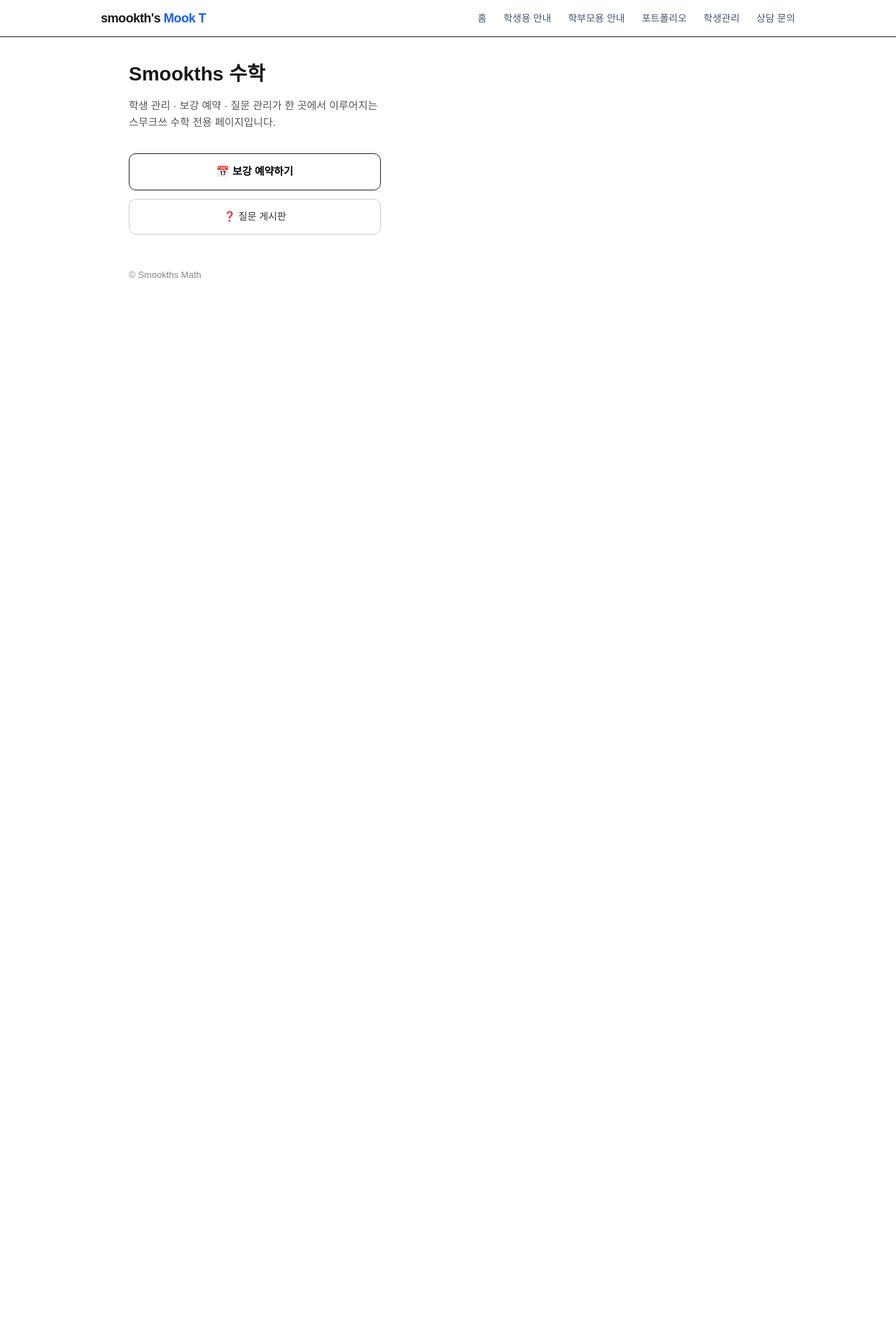
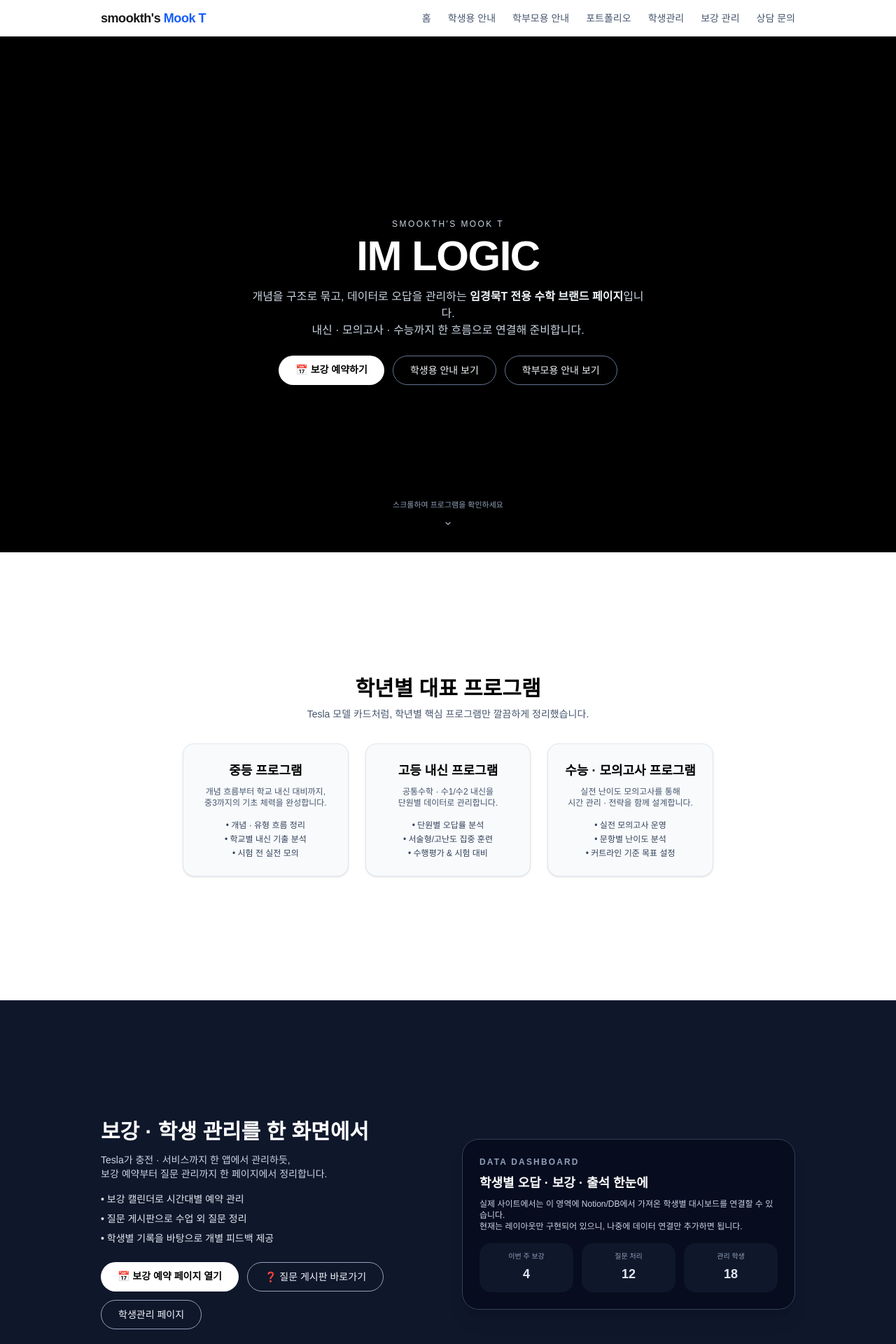
Before and after one commit to kmlim0407/antigravity-linux, a Next.js app in the folder front/: page / in a window 1280 px wide. Shown: the top 1920 px of the page at 70% size. Before the commit the page ends 853 px from the top, so only its background shows below. Built offline with nearby package versions, Linux system fonts and the light colour scheme.

Commit message:
Tesla-style main page + add makeup nav

```diff
--- a/front/app/layout.tsx
+++ b/front/app/layout.tsx
@@ -28,6 +28,9 @@ export default function RootLayout({ children }: { children: ReactNode }) {
                 포트폴리오
               </a>
               <a href="/student-manage" className="hover:text-neutral-900">학생관리</a>
+              <a href="/makeup" className="hover:text-blue-600">
+                보강 관리
+              </a>
               <a href="/#contact" className="hover:text-blue-600">
                 상담 문의
               </a>
--- a/front/app/page.tsx
+++ b/front/app/page.tsx
@@ -1,94 +1,232 @@
 export default function HomePage() {
   return (
-    <main
-      style={{
-        minHeight: "100vh",
-        padding: "32px 24px",
-        boxSizing: "border-box",
-        maxWidth: "960px",
-        margin: "0 auto",
-      }}
-    >
-      {/* 제목 */}
-      <h1
-        style={{
-          fontSize: "28px",
-          fontWeight: 800,
-          marginBottom: "12px",
-        }}
-      >
-        Smookths 수학
+    <main className="bg-black text-white">
+      {/* SECTION 1 – 브랜드 메인 (Tesla Hero 느낌) */}
+      <section className="relative flex h-[92vh] min-h-[640px] flex-col items-center justify-between pt-24">
+        {/* 가운데 텍스트 */}
+        <div className="flex flex-1 flex-col items-center justify-center text-center px-4">
+          <p className="mb-2 text-xs font-medium tracking-[0.2em] text-slate-300 uppercase">
+            SMOOKTH&apos;S MOOK T
+          </p>
+          <h1 className="text-4xl font-semibold tracking-tight md:text-6xl">
+          IM LOGIC
           </h1>
-
-      {/* 소개 */}
-      <p
-        style={{
-          fontSize: "15px",
-          color: "#555",
-          marginBottom: "32px",
-          lineHeight: 1.6,
-        }}
-      >
-        학생 관리 · 보강 예약 · 질문 관리가 한 곳에서 이루어지는
+          <p className="mt-4 max-w-xl text-sm text-slate-300 md:text-base">
+            개념을 구조로 묶고, 데이터로 오답을 관리하는{" "}
+            <span className="font-semibold text-slate-100">
+              임경묵T 전용 수학 브랜드 페이지
+            </span>
+            입니다.
             <br />
-        스무크쓰 수학 전용 페이지입니다.
+            내신 · 모의고사 · 수능까지 한 흐름으로 연결해 준비합니다.
           </p>
 
-      {/* 🔥 핵심 버튼 영역 */}
-      <section
-        style={{
-          display: "flex",
-          flexDirection: "column",
-          gap: "12px",
-          maxWidth: "360px",
-        }}
-      >
-        {/* 보강 예약 */}
+          {/* CTA 버튼들 */}
+          <div className="mt-6 flex flex-wrap justify-center gap-3 text-sm">
             <a
               href="/makeup"
-          style={{
-            display: "block",
-            padding: "14px 16px",
-            borderRadius: "10px",
-            border: "1px solid #222",
-            textDecoration: "none",
-            fontSize: "15px",
-            fontWeight: 600,
-            color: "#000",
-            textAlign: "center",
-          }}
+              className="rounded-full bg-white px-6 py-2.5 font-semibold text-black shadow hover:bg-slate-100"
             >
               📅 보강 예약하기
             </a>
+            <a
+              href="/students"
+              className="rounded-full border border-slate-500 px-6 py-2.5 text-slate-100 hover:border-slate-300"
+            >
+              학생용 안내 보기
+            </a>
+            <a
+              href="/parents"
+              className="rounded-full border border-slate-500 px-6 py-2.5 text-slate-100 hover:border-slate-300"
+            >
+              학부모용 안내 보기
+            </a>
+          </div>
+        </div>
 
-        {/* 기존에 쓰던 다른 페이지들용 예시 버튼 */}
+        {/* 하단 작은 텍스트 */}
+        <div className="mb-6 flex flex-col items-center gap-2 text-[11px] text-slate-400">
+          <p>스크롤하여 프로그램을 확인하세요</p>
+          <span className="animate-bounce text-lg">⌄</span>
+        </div>
+      </section>
+
+      {/* SECTION 2 – 중·고등 학년별 프로그램 (Tesla 모델 카드 느낌) */}
+      <section className="flex min-h-[80vh] flex-col justify-center bg-white text-black">
+        <div className="mx-auto flex max-w-5xl flex-col gap-8 px-4 py-16">
+          <header className="text-center">
+            <h2 className="text-2xl font-semibold md:text-3xl">
+              학년별 대표 프로그램
+            </h2>
+            <p className="mt-2 text-sm text-slate-600">
+              Tesla 모델 카드처럼, 학년별 핵심 프로그램만 깔끔하게 정리했습니다.
+            </p>
+          </header>
+
+          <div className="grid gap-6 md:grid-cols-3">
+            {/* 중등 */}
+            <article className="flex flex-col items-center rounded-2xl border border-slate-200 bg-slate-50 p-6 text-center shadow-sm">
+              <h3 className="text-lg font-semibold">중등 프로그램</h3>
+              <p className="mt-2 text-xs text-slate-600">
+                개념 흐름부터 학교 내신 대비까지,
+                <br />
+                중3까지의 기초 체력을 완성합니다.
+              </p>
+              <ul className="mt-4 space-y-1 text-xs text-slate-700">
+                <li>• 개념 · 유형 흐름 정리</li>
+                <li>• 학교별 내신 기출 분석</li>
+                <li>• 시험 전 실전 모의</li>
+              </ul>
+            </article>
+
+            {/* 고등 내신 */}
+            <article className="flex flex-col items-center rounded-2xl border border-slate-200 bg-slate-50 p-6 text-center shadow-sm">
+              <h3 className="text-lg font-semibold">고등 내신 프로그램</h3>
+              <p className="mt-2 text-xs text-slate-600">
+                공통수학 · 수1/수2 내신을
+                <br />
+                단원별 데이터로 관리합니다.
+              </p>
+              <ul className="mt-4 space-y-1 text-xs text-slate-700">
+                <li>• 단원별 오답률 분석</li>
+                <li>• 서술형/고난도 집중 훈련</li>
+                <li>• 수행평가 &amp; 시험 대비</li>
+              </ul>
+            </article>
+
+            {/* 수능/모의고사 */}
+            <article className="flex flex-col items-center rounded-2xl border border-slate-200 bg-slate-50 p-6 text-center shadow-sm">
+              <h3 className="text-lg font-semibold">수능 · 모의고사 프로그램</h3>
+              <p className="mt-2 text-xs text-slate-600">
+                실전 난이도 모의고사를 통해
+                <br />
+                시간 관리 · 전략을 함께 설계합니다.
+              </p>
+              <ul className="mt-4 space-y-1 text-xs text-slate-700">
+                <li>• 실전 모의고사 운영</li>
+                <li>• 문항별 난이도 분석</li>
+                <li>• 커트라인 기준 목표 설정</li>
+              </ul>
+            </article>
+          </div>
+        </div>
+      </section>
+
+      {/* SECTION 3 – 보강 · 학생관리 (Tesla Energy/Charging 섹션 느낌) */}
+      <section className="flex min-h-[80vh] flex-col justify-center bg-slate-900">
+        <div className="mx-auto flex max-w-5xl flex-col gap-10 px-4 py-16 md:flex-row md:items-center">
+          {/* 왼쪽 텍스트 */}
+          <div className="flex-1">
+            <h2 className="text-2xl font-semibold md:text-3xl">
+              보강 · 학생 관리를 한 화면에서
+            </h2>
+            <p className="mt-3 text-sm text-slate-300">
+              Tesla가 충전 · 서비스까지 한 앱에서 관리하듯,
+              <br />
+              보강 예약부터 질문 관리까지 한 페이지에서 정리합니다.
+            </p>
+
+            <ul className="mt-4 space-y-2 text-sm text-slate-200">
+              <li>• 보강 캘린더로 시간대별 예약 관리</li>
+              <li>• 질문 게시판으로 수업 외 질문 정리</li>
+              <li>• 학생별 기록을 바탕으로 개별 피드백 제공</li>
+            </ul>
+
+            <div className="mt-6 flex flex-wrap gap-3 text-sm">
+              <a
+                href="/makeup"
+                className="rounded-full bg-white px-6 py-2.5 font-semibold text-black hover:bg-slate-100"
+              >
+                📅 보강 예약 페이지 열기
+              </a>
               <a
                 href="/qna"
-          style={{
-            display: "block",
-            padding: "14px 16px",
-            borderRadius: "10px",
-            border: "1px solid #ccc",
-            textDecoration: "none",
-            fontSize: "14px",
-            color: "#333",
-            textAlign: "center",
-          }}
+                className="rounded-full border border-slate-400 px-6 py-2.5 text-slate-100 hover:border-slate-200"
               >
-          ❓ 질문 게시판
+                ❓ 질문 게시판 바로가기
               </a>
+              <a
+                href="/student-manage"
+                className="rounded-full border border-slate-400 px-6 py-2.5 text-slate-100 hover:border-slate-200"
+              >
+                학생관리 페이지
+              </a>
+            </div>
+          </div>
+
+          {/* 오른쪽 카드 */}
+          <div className="flex-1">
+            <div className="rounded-3xl border border-slate-700 bg-slate-950/60 p-6 shadow-xl">
+              <p className="text-xs font-semibold uppercase tracking-[0.18em] text-slate-400">
+                DATA DASHBOARD
+              </p>
+              <h3 className="mt-2 text-lg font-semibold text-white">
+                학생별 오답 · 보강 · 출석 한눈에
+              </h3>
+              <p className="mt-2 text-xs text-slate-300">
+                실제 사이트에서는 이 영역에 Notion/DB에서 가져온 학생별
+                대시보드를 연결할 수 있습니다.
+                <br />
+                현재는 레이아웃만 구현되어 있으니, 나중에 데이터 연결만 추가하면
+                됩니다.
+              </p>
+
+              <div className="mt-4 grid grid-cols-3 gap-3 text-center text-xs text-slate-200">
+                <div className="rounded-2xl bg-slate-900 p-3">
+                  <p className="text-[10px] text-slate-400">이번 주 보강</p>
+                  <p className="mt-1 text-lg font-semibold">4</p>
+                </div>
+                <div className="rounded-2xl bg-slate-900 p-3">
+                  <p className="text-[10px] text-slate-400">질문 처리</p>
+                  <p className="mt-1 text-lg font-semibold">12</p>
+                </div>
+                <div className="rounded-2xl bg-slate-900 p-3">
+                  <p className="text-[10px] text-slate-400">관리 학생</p>
+                  <p className="mt-1 text-lg font-semibold">18</p>
+                </div>
+              </div>
+            </div>
+          </div>
+        </div>
       </section>
 
-      {/* 하단 안내 */}
-      <footer
-        style={{
-          marginTop: "48px",
-          fontSize: "13px",
-          color: "#888",
-        }}
-      >
-        © Smookths Math
-      </footer>
+      {/* SECTION 4 – 데이터 기반 철학 (마지막 섹션 + 푸터) */}
+      <section className="flex min-h-[60vh] flex-col justify-center bg-white text-black">
+        <div className="mx-auto max-w-5xl px-4 py-16">
+          <div className="grid gap-8 md:grid-cols-[1.2fr_0.8fr]">
+            <div>
+              <h2 className="text-2xl font-semibold md:text-3xl">
+                데이터로 설계하는 수업 철학
+              </h2>
+              <p className="mt-3 text-sm text-slate-700">
+                Tesla가 주행 데이터를 기반으로 계속 업데이트되듯, 수업 역시
+                학생 데이터를 기반으로 매 시간 조정됩니다.
+              </p>
+              <ul className="mt-4 space-y-2 text-sm text-slate-800">
+                <li>• 학생별 오답/실수 유형 기록</li>
+                <li>• 수업 후 분석표를 기반으로 다음 시간 계획</li>
+                <li>• 모의고사 성적 추이를 보고 전략 재설계</li>
+              </ul>
+            </div>
+
+            <div className="rounded-2xl border border-slate-200 bg-slate-50 p-5 text-sm text-slate-700">
+              <p>
+                상담이 필요하시면 상단 메뉴의{" "}
+                <span className="font-semibold">상담 문의</span> 섹션 또는
+                카카오 채널을 통해 편하게 남겨 주세요.
+              </p>
+              <p className="mt-3 text-xs text-slate-500">
+                실제 운영 시에는 이 영역에 자세한 상담 안내, 시간표, 위치,
+                카카오 채널 링크 등을 추가할 수 있습니다.
+              </p>
+            </div>
+          </div>
+
+          <div className="mt-8 border-t border-slate-200 pt-4 text-xs text-slate-500">
+            © Smookths Math · 임경묵T
+          </div>
+        </div>
+      </section>
     </main>
   );
 }
```
Lines whose indentation alone changed are shown as unchanged.
